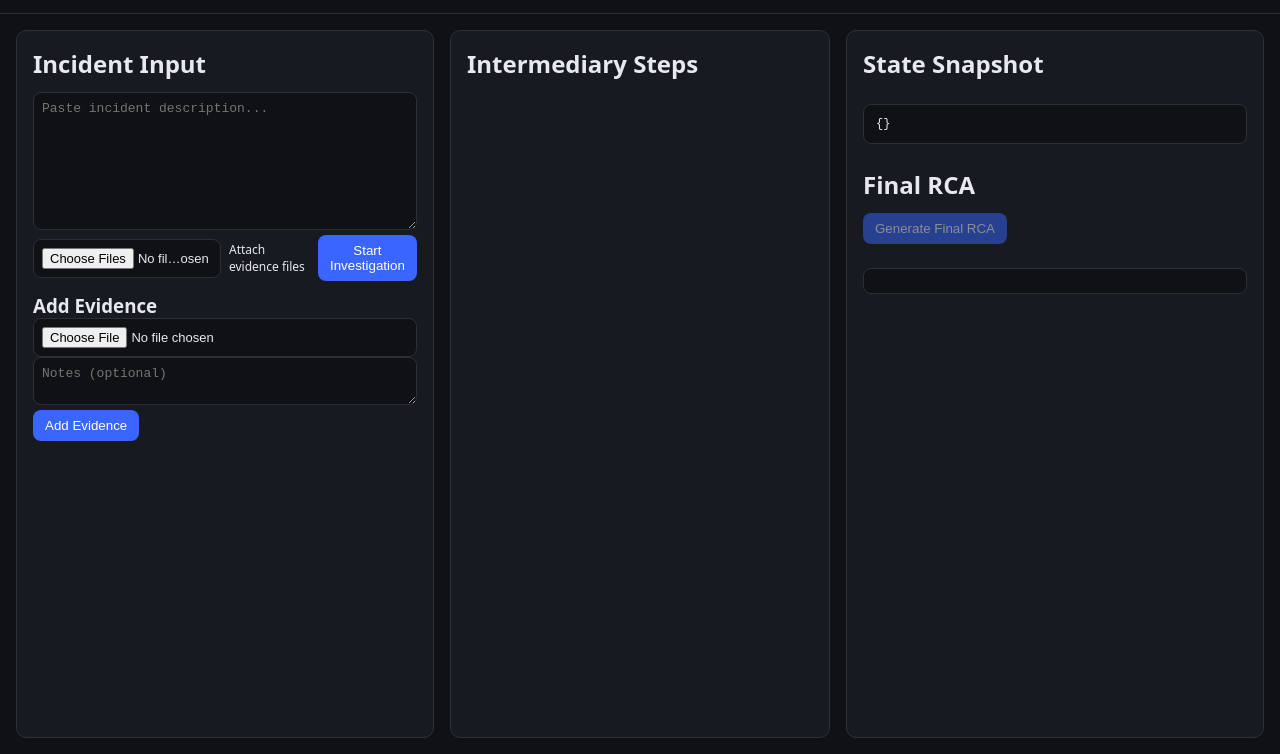
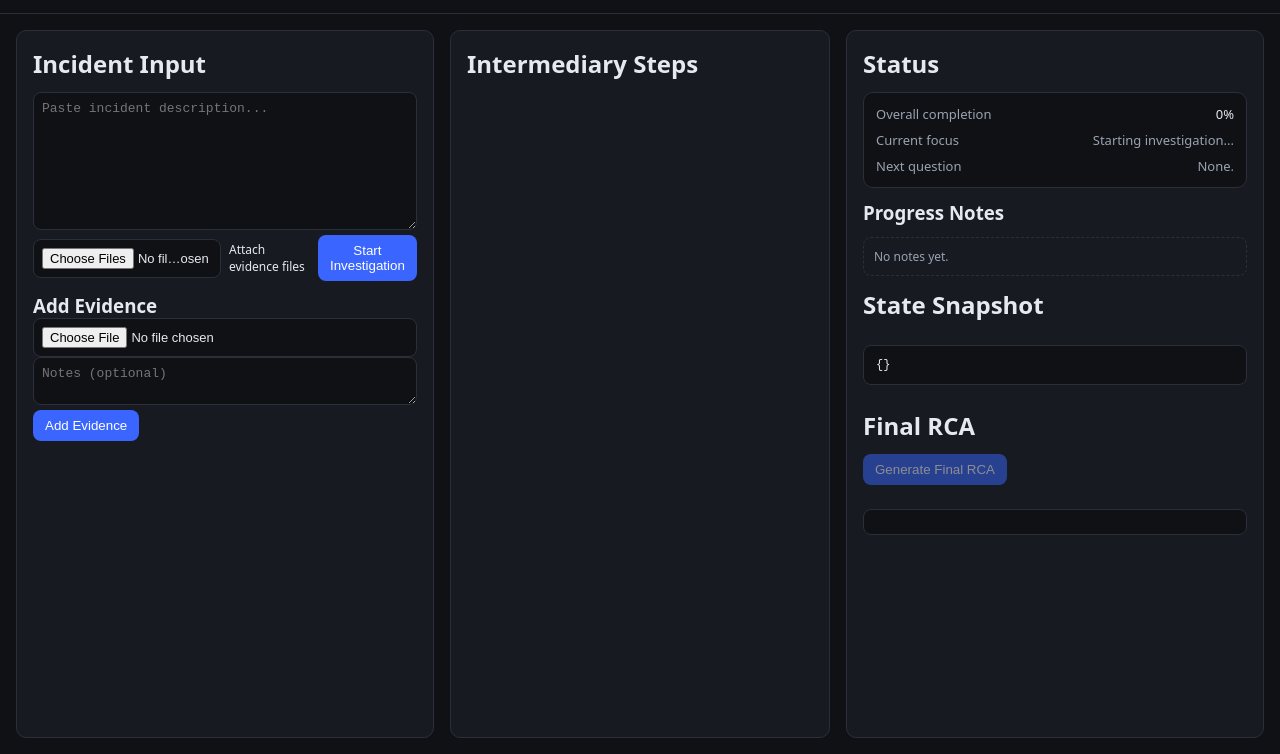
Before and after one commit to flajos/rca-agent-prototype, a website: page ui/public/index.html in a window 1280 px wide. Both pictures are taken after a click on the button "Start Investigation". Shown: the part 46-800 px from the top of the page. Drawn offline with Linux system fonts and the light colour scheme; no server answers.

Commit message:
Add user friendly status widget

```diff
--- a/core/src/tools.js
+++ b/core/src/tools.js
@@ -32,6 +32,7 @@ export const evaluate_quality = tool({
     ctx.io?.log?.(
       `[quality] overall ${quality.overallCompletionPct}% | readyToStop=${quality.readyToStop}`
     );
+    ctx.io?.status?.(quality);
     return quality;
   }
 });
--- a/ui/public/app.js
+++ b/ui/public/app.js
@@ -15,6 +15,10 @@ const evidenceBtn = document.getElementById("evidenceBtn");
 const incidentSection = document.getElementById("incidentSection");
 const questionSection = document.getElementById("questionSection");
 const evidenceSection = document.getElementById("evidenceSection");
+const statusCompletion = document.getElementById("statusCompletion");
+const statusFocus = document.getElementById("statusFocus");
+const statusNextQuestion = document.getElementById("statusNextQuestion");
+const statusNotes = document.getElementById("statusNotes");
 
 let sessionId = null;
 let eventSource = null;
@@ -36,12 +40,16 @@ function setQuestion(question) {
     questionBox.classList.add("muted");
     answerBtn.disabled = true;
     questionSection.classList.add("hidden");
+    statusNextQuestion.textContent = "None.";
+    statusNextQuestion.classList.add("muted");
     return;
   }
   questionBox.textContent = question.prompt;
   questionBox.classList.remove("muted");
   answerBtn.disabled = false;
   questionSection.classList.remove("hidden");
+  statusNextQuestion.textContent = question.prompt;
+  statusNextQuestion.classList.remove("muted");
 }
 
 function updateState(state) {
@@ -65,6 +73,17 @@ function connectStream(id) {
         break;
       case "state":
         updateState(data.state);
+        break;
+      case "status":
+        statusCompletion.textContent = `${data.completionPct ?? 0}%`;
+        statusFocus.textContent = data.focus ?? "Waiting...";
+        if (data.notes && data.notes.length) {
+          statusNotes.innerHTML = data.notes.map((n) => `<div>• ${n}</div>`).join("");
+          statusNotes.classList.remove("muted");
+        } else {
+          statusNotes.textContent = "No notes yet.";
+          statusNotes.classList.add("muted");
+        }
         break;
       case "result":
         appendLog(`Investigator result: ${data.output || "(none)"}`, "result");
@@ -97,6 +116,10 @@ startBtn.addEventListener("click", async () => {
   finalBtn.disabled = true;
   evidenceBtn.disabled = false;
   evidenceSection.classList.remove("hidden");
+  statusCompletion.textContent = "0%";
+  statusFocus.textContent = "Starting investigation...";
+  statusNotes.textContent = "No notes yet.";
+  statusNotes.classList.add("muted");
 
   const formData = new FormData();
   formData.append("incident", incidentText.value);
--- a/ui/public/index.html
+++ b/ui/public/index.html
@@ -54,6 +54,25 @@
         </section>
 
         <section class="panel">
+          <h2>Status</h2>
+          <div id="statusCard" class="status-card">
+            <div class="status-row">
+              <span class="label">Overall completion</span>
+              <span id="statusCompletion" class="value">0%</span>
+            </div>
+            <div class="status-row">
+              <span class="label">Current focus</span>
+              <span id="statusFocus" class="value muted">Waiting to start.</span>
+            </div>
+            <div class="status-row">
+              <span class="label">Next question</span>
+              <span id="statusNextQuestion" class="value muted">None yet.</span>
+            </div>
+          </div>
+
+          <h3>Progress Notes</h3>
+          <div id="statusNotes" class="status-notes muted">No notes yet.</div>
+
           <h2>State Snapshot</h2>
           <pre id="stateView" class="state">{}</pre>
 
--- a/ui/public/styles.css
+++ b/ui/public/styles.css
@@ -139,6 +139,38 @@ button[disabled] {
   border-radius: 8px;
 }
 
+.status-card {
+  border: 1px solid #2a2f3a;
+  border-radius: 10px;
+  padding: 12px;
+  display: flex;
+  flex-direction: column;
+  gap: 8px;
+  background: #0f1115;
+}
+
+.status-row {
+  display: flex;
+  justify-content: space-between;
+  gap: 12px;
+  font-size: 13px;
+}
+
+.status-row .label {
+  color: #9aa3b2;
+}
+
+.status-row .value {
+  text-align: right;
+}
+
+.status-notes {
+  border: 1px dashed #2a2f3a;
+  border-radius: 8px;
+  padding: 10px;
+  font-size: 12px;
+}
+
 .muted {
   color: #9aa3b2;
 }
```
Also changed, not shown: core/src/server.js (+33 -0 lines).
